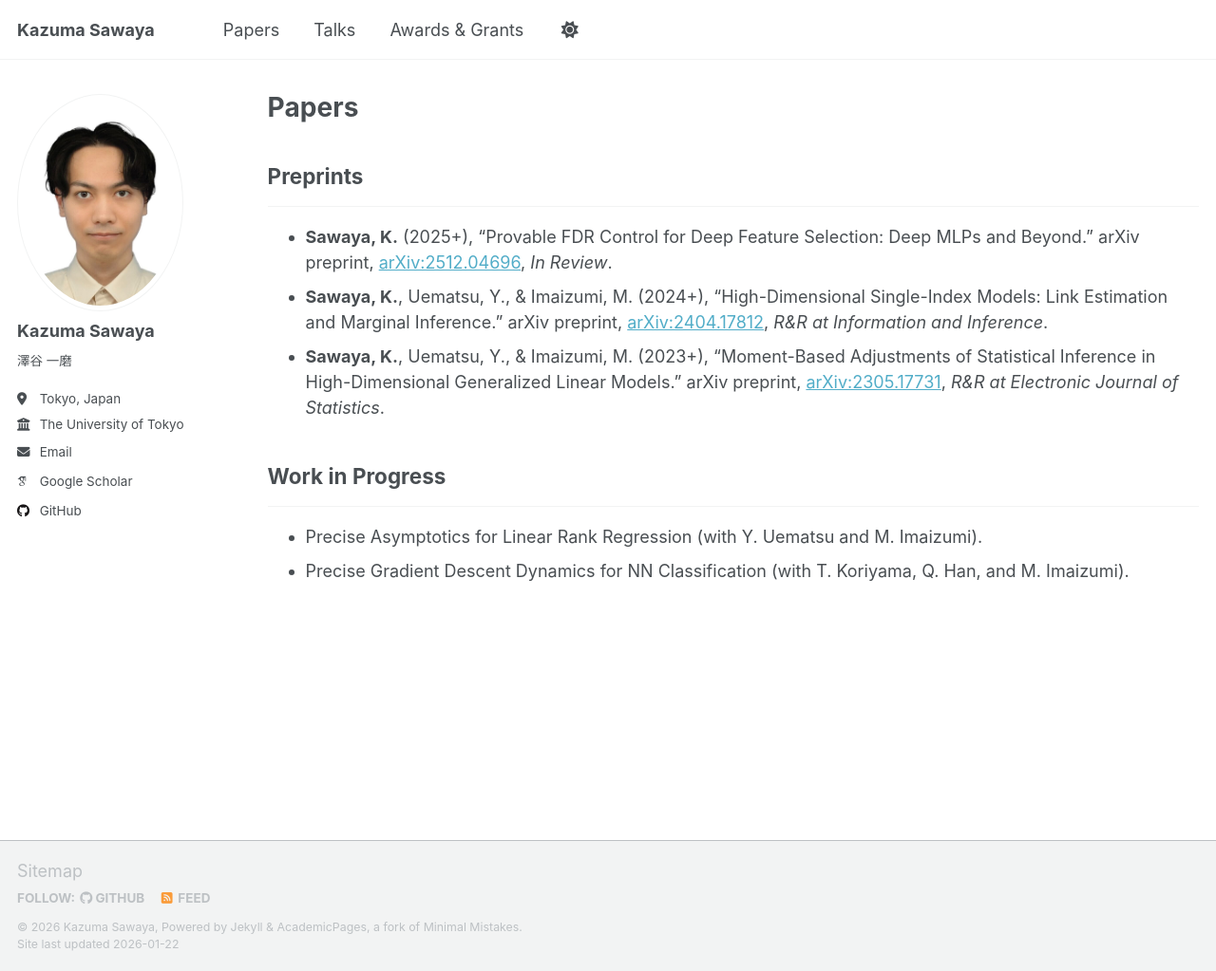
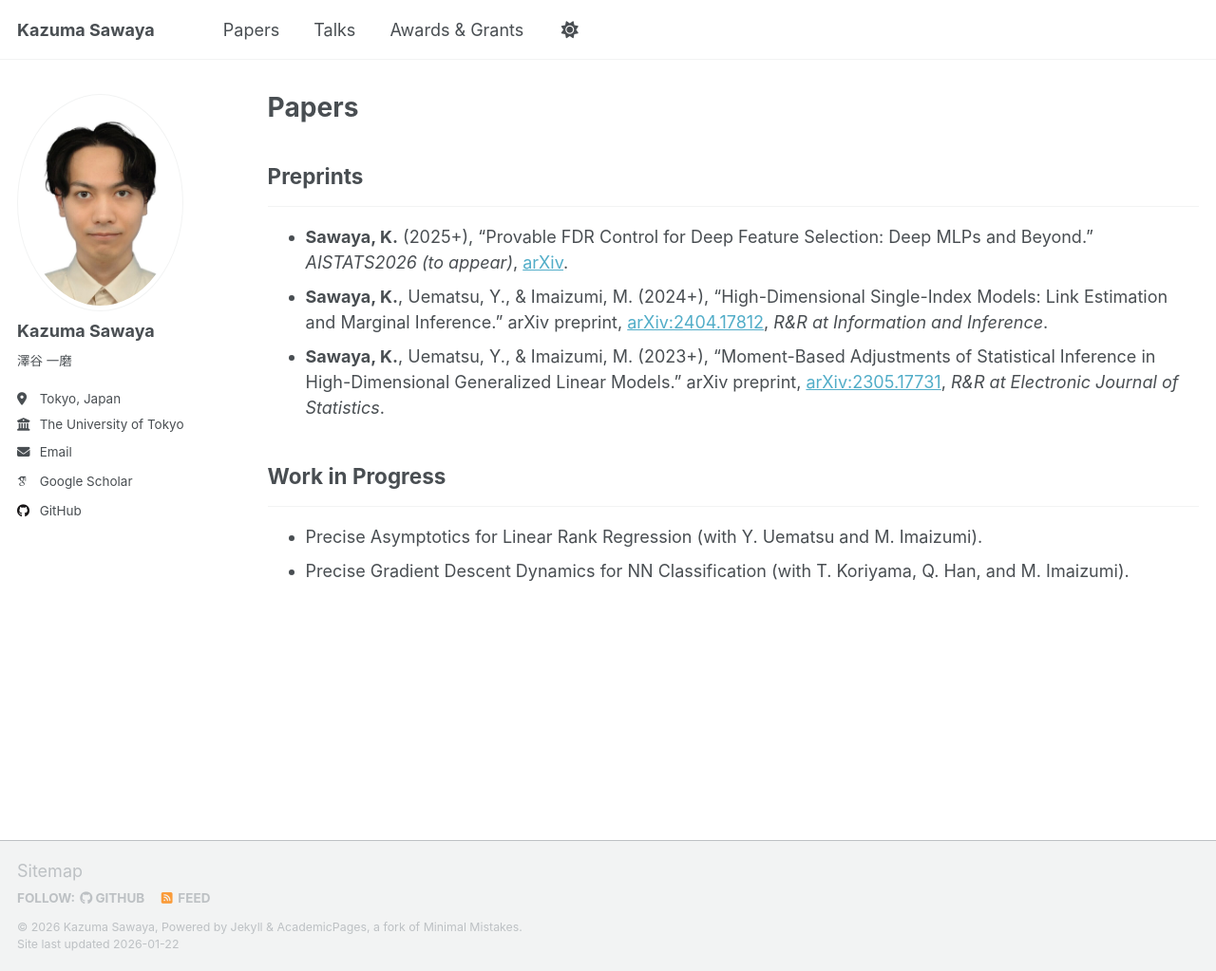
Before and after one commit to sawaya-ka/sawaya-ka.github.io, a Jekyll site: the page built from _pages/papers.md, in a window 1280 px wide and 1023 px high. Shown: the whole window at 95% size. Built offline with Jekyll 4.4.1, drawn with Linux system fonts in a browser that asks for light colours; some web fonts are replaced; a script that is not in the unit is left out.

Commit message:
Update papers.md

```diff
--- a/_pages/papers.md
+++ b/_pages/papers.md
@@ -7,7 +7,7 @@ author_profile: true
 
 ## Preprints
 ---
-- **Sawaya, K.** (2025+), "Provable FDR Control for Deep Feature Selection: Deep MLPs and Beyond." arXiv preprint, [arXiv:2512.04696](https://arxiv.org/abs/2512.04696), *In Review*.
+- **Sawaya, K.** (2025+), "Provable FDR Control for Deep Feature Selection: Deep MLPs and Beyond." *AISTATS2026 (to appear)*, [arXiv](https://arxiv.org/abs/2512.04696).
 - **Sawaya, K.**, Uematsu, Y., & Imaizumi, M. (2024+), "High-Dimensional Single-Index Models: Link Estimation and Marginal Inference." arXiv preprint, [arXiv:2404.17812](https://arxiv.org/abs/2404.17812), *R&R at Information and Inference*.
 - **Sawaya, K.**, Uematsu, Y., & Imaizumi, M. (2023+), "Moment-Based Adjustments of Statistical Inference in High-Dimensional Generalized Linear Models." arXiv preprint, [arXiv:2305.17731](https://arxiv.org/abs/2305.17731), *R&R at Electronic Journal of Statistics*.
 
```
